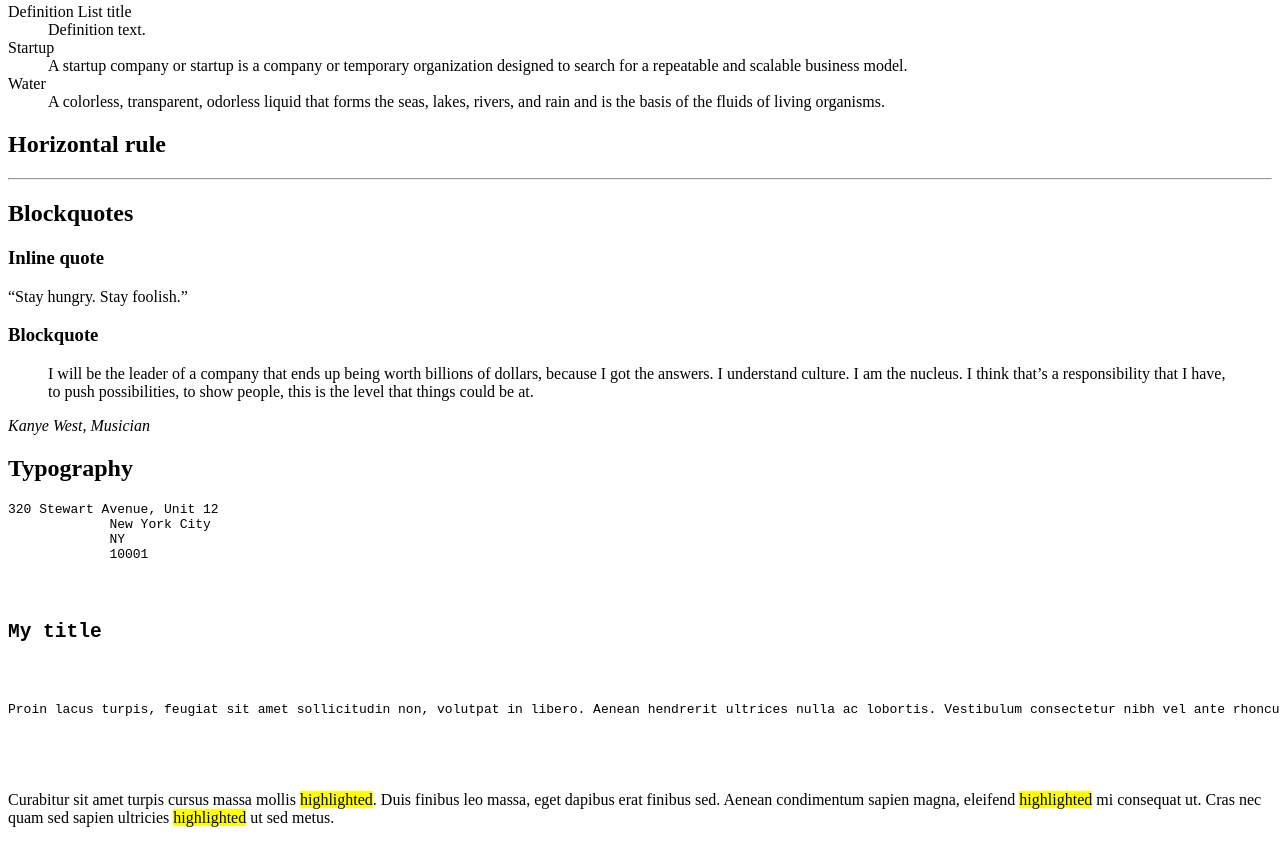
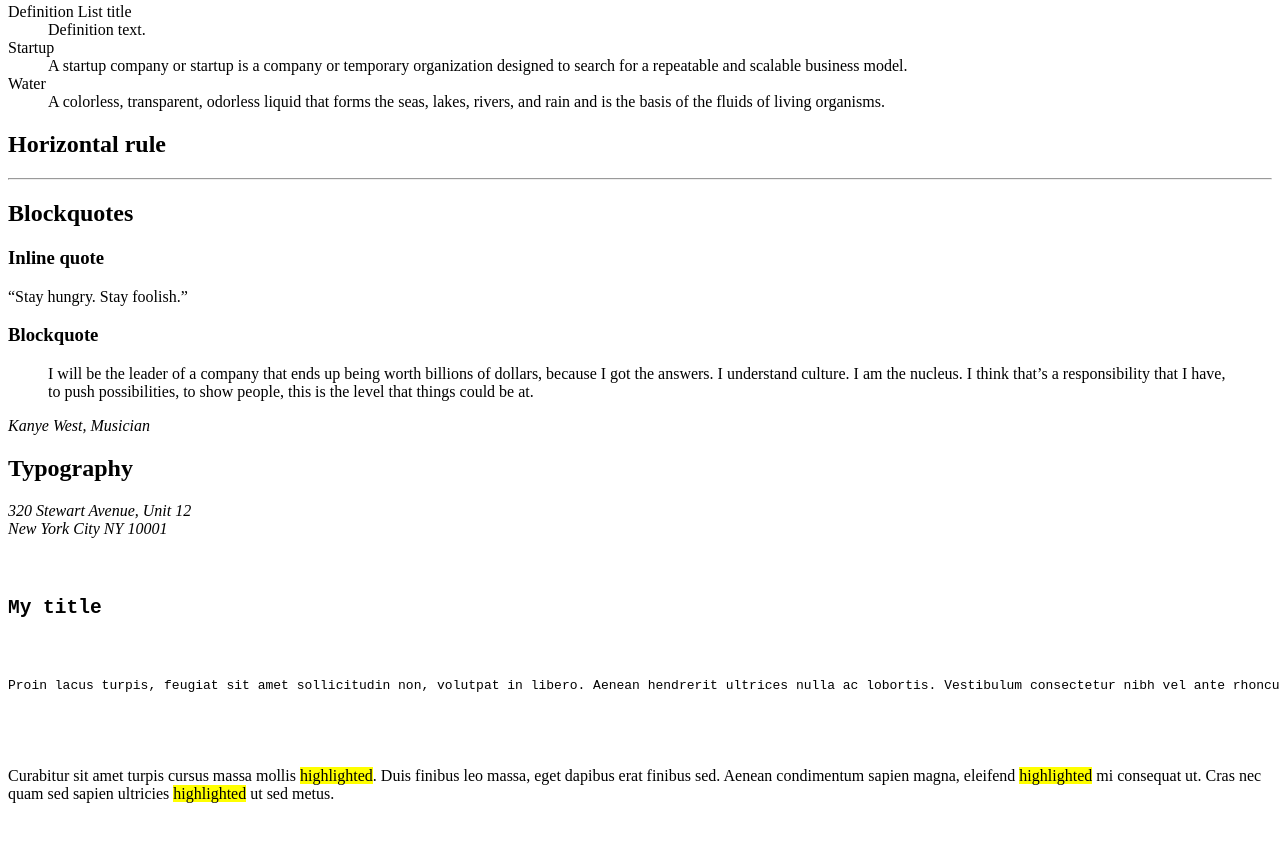
Before and after one commit to ronniebm/holbertonschool-web_front_end, a plain HTML site: page 0x00-html_advanced/32-styleguide.html in a window 1280 px wide. Shown: the part 817-1660 px from the top of the page. After the commit the page ends 1636 px from the top, so only its background shows below. Drawn offline with Linux system fonts and the light colour scheme.

Commit message:
fixing excercise 32

```diff
--- a/0x00-html_advanced/32-styleguide.html
+++ b/0x00-html_advanced/32-styleguide.html
@@ -90,10 +90,9 @@
           <h2>Typography</h2>
         </header>
         <div>
-          <pre>320 Stewart Avenue, Unit 12
-             New York City
-             NY
-             10001</pre>
+          <address>
+            320 Stewart Avenue, Unit 12 <br> New York City NY 10001
+          </address>
         </div>
         <div>
           <pre>
@@ -104,7 +103,11 @@
           </pre>
         </div>
         <div>
-          <p>Curabitur sit amet turpis cursus massa mollis <mark>highlighted</mark>. Duis finibus leo massa, eget dapibus erat finibus sed. Aenean condimentum sapien magna, eleifend <mark>highlighted</mark> mi consequat ut. Cras nec quam sed sapien ultricies <mark>highlighted</mark> ut sed metus.</p>
+          <p>Curabitur sit amet turpis cursus massa mollis <mark>highlighted</mark>. Duis finibus leo massa,
+            eget dapibus erat finibus sed. Aenean condimentum sapien magna, eleifend
+            <mark>highlighted</mark> mi consequat ut. Cras nec quam sed sapien ultricies
+            <mark>highlighted</mark> ut sed metus.
+          </p>
         </div>
       </section>
     </main>
```
